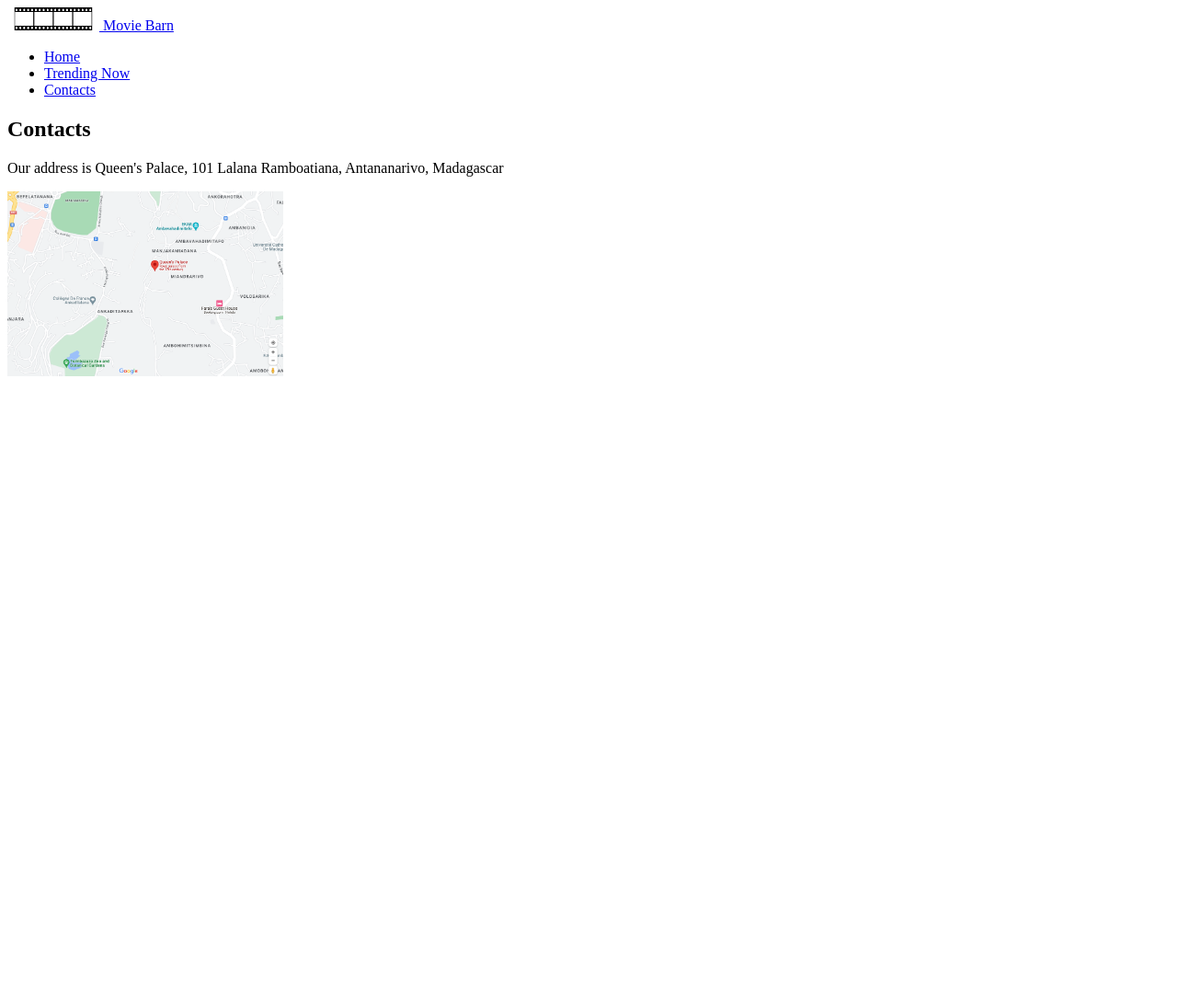
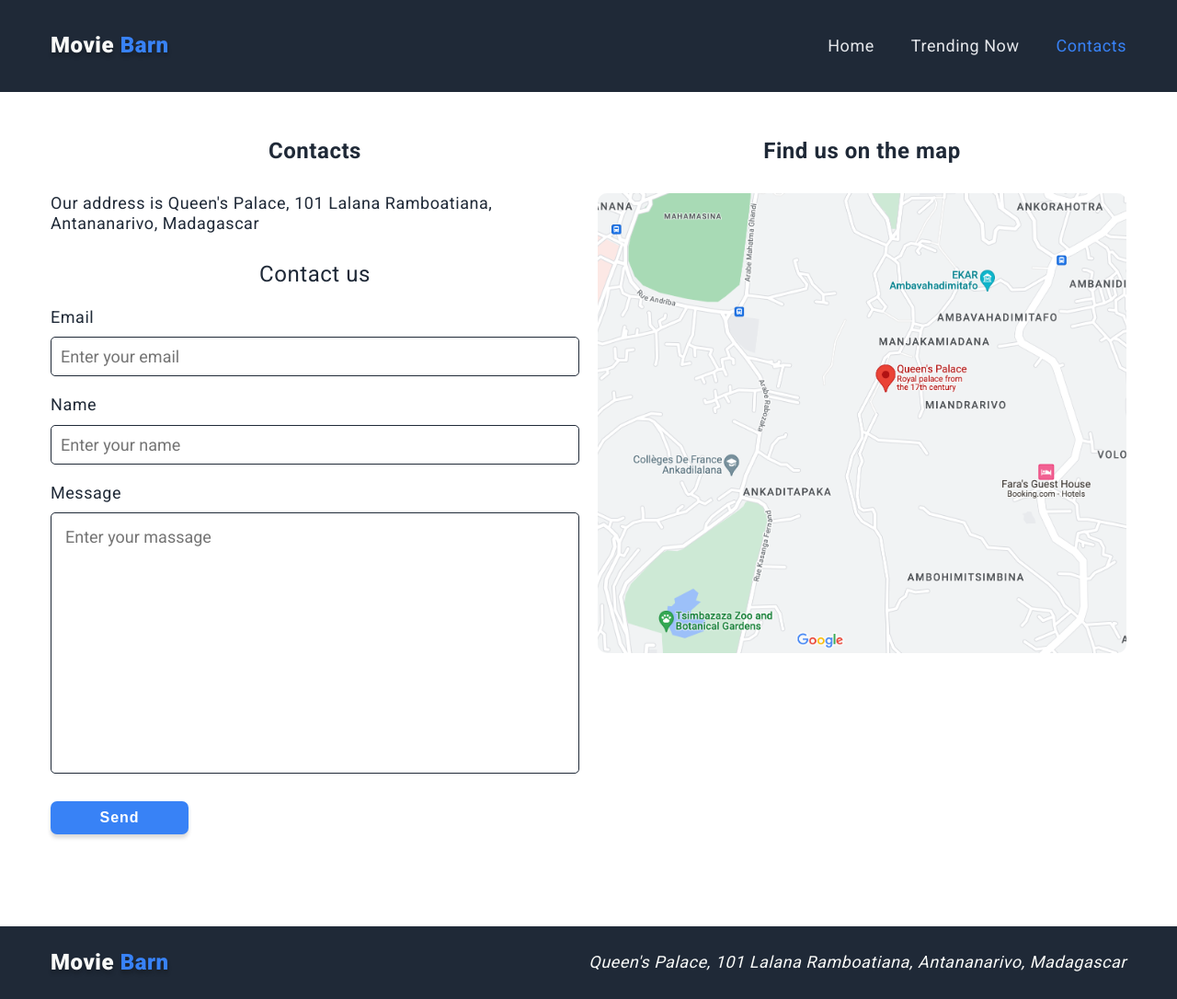
Before and after one commit to b01ma/brainnest-task-2, a plain HTML site: page contacts.html in a window 1280 px wide. Shown: the whole page at 92% size. Before the commit the page ends 800 px from the top, so only its background shows below. Drawn offline with Linux system fonts and the light colour scheme.

Commit message:
contacts page is done. all project is completed

```diff
--- a/contacts.html
+++ b/contacts.html
@@ -4,35 +4,87 @@
     <meta charset="UTF-8">
     <meta http-equiv="X-UA-Compatible" content="IE=edge">
     <meta name="viewport" content="width=device-width, initial-scale=1.0">
+    <style>
+        @import url('https://fonts.googleapis.com/css2?family=Raleway:wght@700&family=Roboto:wght@400;500;700;900&display=swap');
+    </style>
     <title>Contacts</title>
+    <link rel="stylesheet" href="./styles.css">
 </head>
 <body>
-    <header>
-        <a href="./index.html">
-            <object data="./svg/logo-film.svg" width="100" height="25"></object>
-            Movie Barn
+   <div class="outer-container">
+    <header class="header" id="top-page">
+        <div class="container header-container">
+            <div class="logo-container">
+                <a href="./index.html" class="link logo">
+                    <!-- <object data="./svg/logo-film.svg" width="100" height="25"></object> -->
+                    Movie <span class="logo-second-word">Barn</span>
                 </a>
+            </div>
 
-        <nav>
-            <ul>
-                <li>
-                    <a href="./index.html">Home</a>
+            <nav class="header-nav">
+                <ul class="nav-list">
+                    <li class="nav-list-item">
+                        <a href="./index.html" class="link nav-link">Home</a>
                     </li>
-                <li>
-                    <a href="./trending.html">Trending Now</a>
+                    <li class="nav-list-item">
+                        <a href="./trending.html" class="link nav-link" >Trending Now</a>
                     </li>
-                <li>
-                    <a href="./contacts.html">Contacts</a>
+                    <li class="nav-list-item">
+                        <a href="./contacts.html" class="link nav-link" id="current">Contacts</a>
                     </li>
                 </ul>
             </nav>
+        </div>
+    </header>
 
         <main>
-            <section>
-                <h1>Contacts</h1>
-                <p>Our address is Queen's Palace, 101 Lalana Ramboatiana, Antananarivo, Madagascar</p>
-                <img src="./img/contact-map.png" alt="" width="300px">
+            <section class="contacts flex-container container">
+                <div class="flex-item flex-">
+                    <h1 class="contacts-heading">Contacts</h1>
+                    <p class="contacts-address">Our address is Queen's Palace, 101 Lalana Ramboatiana, Antananarivo, Madagascar</p>
+                    <p class="contact-form-heading">Contact us</p>
+                    <form class="contact-form">
+                        <label for="email">Email
+                            <input class="contacts-input" type="email" id="email" placeholder="Enter your email">
+                        </label>
+
+                        <label for="name">Name
+                            <input class="contacts-input" type="text" id="name" placeholder="Enter your name">
+                        </label>
+
+                        <label for="massage">Message
+                            <textarea  class="contact-form-massage" name="massage" id="massage" rows="12" placeholder="Enter your massage"></textarea>
+                        </label>
+
+                        <button class="primary-button contact-form-button" type="submit">Send</button>
+
+                    </form>
+                </div>
+                <div class="flex-item">
+                    <h2 class="contacts-map-heading">Find us on the map</h2>
+                    <div class="contacts-image-thumb">
+                        <a href="https://www.google.com/maps/place/Queen's+Palace/@-18.9237346,47.5299054,17z/data=!3m1!4b1!4m5!3m4!1s0x21f07de0aec88445:0x9075bee78187fd2b!8m2!3d-18.9236681!4d47.5319416" target="_blank">
+                            <img class="contacts-map-image" src="./img/contact-map.png" alt="" width="300px">
+                            </div>
+                        </a>
+                </div>
             </section>
         </main>
+
+    <footer class="footer">
+        <div class="container footer-container">
+            <div class="footer-logo-container">
+                <a href="./index.html" class="link logo footer-logo">
+                    <!-- <object data="./svg/logo-film.svg" width="100" height="25"></object> -->
+                    Movie <span class="logo-second-word">Barn</span>
+                </a>
+            </div>
+
+            <address>
+                Queen's Palace, 101 Lalana Ramboatiana, Antananarivo, Madagascar
+            </address>
+        </div>
+    </footer>
+   </div>
 </body>
 </html>
--- a/styles.css
+++ b/styles.css
@@ -8,6 +8,7 @@ body {
     line-height: 1.24;
     letter-spacing: 0.03em;
     display: block;
+    margin: 0;
 }
 
 p,
@@ -78,6 +79,17 @@ a:hover, a:focus {
     border-radius: 7px;
     border: none;
     padding: 3px 27px;
+}
+
+.outer-container {
+    display: flex;
+    min-height: 100vh;
+    flex-direction: column;
+    justify-content: flex-start;
+}
+
+.footer {
+    margin-top: auto;
 }
 
 /* !Header */
@@ -205,8 +217,6 @@ margin-right: 70px;
     height: 200px;
     width: 150px;
     border-radius: 5px;
-
-
 }
 
 .coming-movies-poster_image {
@@ -215,7 +225,6 @@ margin-right: 70px;
     width: 100%;
     object-fit: cover;
     border-radius: 7px;
-
 }
 
 .coming-movies-poster_text {
@@ -227,7 +236,6 @@ margin-right: 70px;
 
 /* !Quote */
 .quote {
-
     color: #1F2937;
 
     font-size: 36px;
@@ -281,7 +289,6 @@ margin-right: 70px;
 }
 
 .call-to-action-button {
-
     background-color: #3882F6;
     border: 2px solid #ffffff;
     border-radius: 5px;
@@ -324,7 +331,6 @@ margin-right: 70px;
     font-weight: 500;
     min-width: 100px;
     padding: 5px 20px;
-
 }
 
 /* !Trending */
@@ -345,6 +351,7 @@ margin-right: 70px;
 .trending-list {
     display: flex;
     flex-wrap: wrap;
+    gap: 15px;
 
     margin-right: -15px;
 
@@ -353,35 +360,29 @@ margin-right: 70px;
 
 .trending-item {
     display: flex;
-    width: 380px;
+    flex-basis: calc((100% - 30px) / 3);
 
     background-color: #E5E7EB;
 
     padding: 15px 15px ;
     box-sizing: border-box;
-
-    margin-right: 15px;
-    margin-bottom: 15px;
 }
 
 .trending-item-heading {
     font-size: 18px;
     font-weight: 700;
-
 }
 
 .trending-item-image-thumb {
     margin-right: 15px;
+    margin-bottom: 15px;
 
-    margin-bottom: 15px;
     width: 150px;
     height: 200px;
 }
 
 .trending-item-image {
     display: block;
-    /* width: 150px;
-    height: 200px; */
     max-width: 100%;
     max-height: 100%;
     object-fit: cover;
@@ -394,3 +395,104 @@ margin-right: 70px;
 .trending-item-quote {
     margin-top: 10px;
 }
+
+/* !Contacts */
+
+.contacts {
+    padding-top: 50px;
+    padding-bottom: 100px;
+    color: #1F2937;
+}
+
+.contacts-heading {
+    text-align: center;
+    font-size: 24px;
+    margin-bottom: 30px;
+}
+
+.contacts-address {
+    margin-bottom: 30px;
+}
+
+.contacts-map-heading {
+    text-align: center;
+    font-size: 24px;
+
+    margin-bottom: 30px;
+}
+
+.contacts-image-thumb {
+    height: 500px;
+
+    margin-right: auto;
+    margin-left: auto;
+
+    border-radius: 10px;
+    overflow: hidden;
+}
+
+.contacts-map-image {
+    height: 100%;
+    width: 100%;
+
+    object-fit: cover;
+}
+
+.flex-container {
+    display: flex;
+    gap: 20px;
+}
+
+.flex-item {
+    flex: 1;
+}
+
+.contact-form-heading {
+    text-align: center;
+    font-size: 24px;
+    margin-bottom: 20px;
+}
+
+.contact-form {
+    display: flex;
+    flex-direction: column;
+}
+
+label {
+    display: flex;
+    flex-direction: column;
+    margin-bottom: 20px;
+
+    font-family: inherit;
+    font-size: 18px;
+}
+
+.contacts-input {
+    padding: 10px;
+    margin-top: 10px;
+
+    font-family: inherit;
+    font-size: 18px;
+
+    border: 1px solid #1F2937;
+    border-radius: 5px;
+}
+
+.contact-form-massage {
+    resize: none;
+    height: 100%;
+    padding: 15px;
+
+    margin-bottom: 10px;
+    margin-top: 10px;
+
+    font-family: inherit;
+    font-size: 18px;
+
+    border: 1px solid #1F2937;
+    border-radius: 5px;
+}
+
+.contact-form-button {
+    width: 150px;
+}
```
Also changed, not shown: trending.html (+3 -3 lines). Lines whose indentation alone changed are shown as unchanged.
